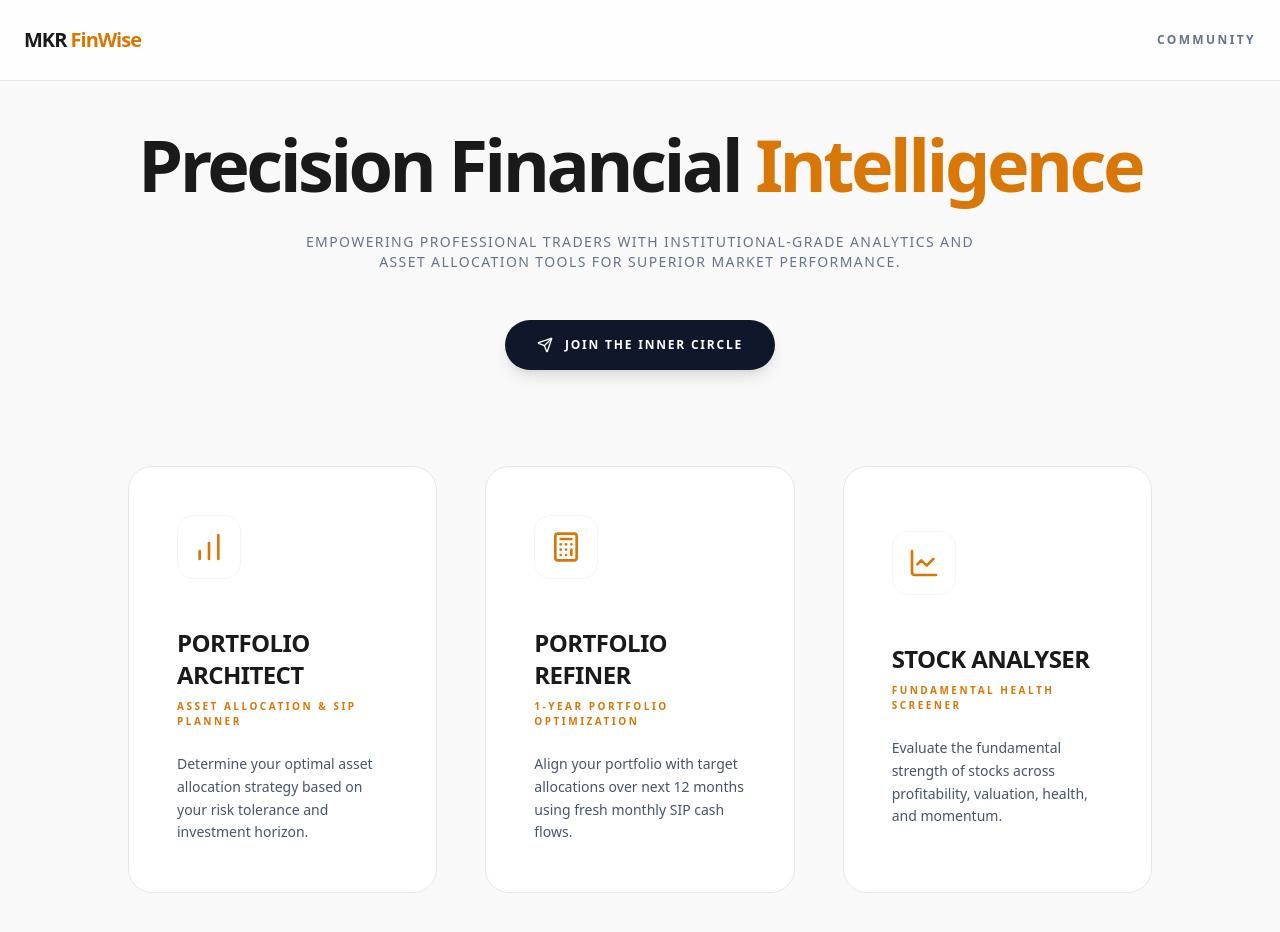
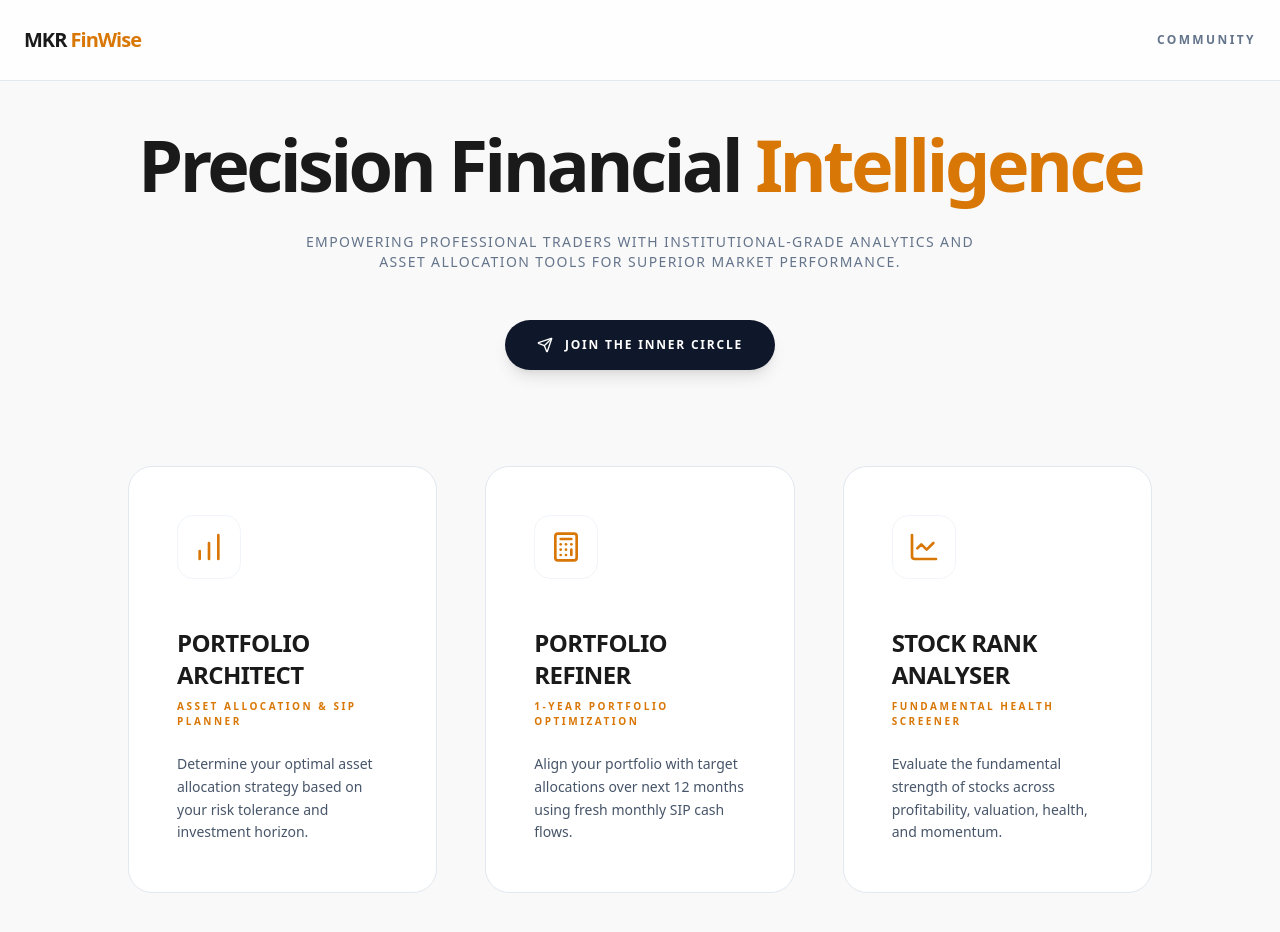
Before and after one commit to svmkr987/IndianAssetAllocator, a React (Vite) app: page / in a window 1280 px wide. Shown: the top 932 px of the page. Built offline with nearby package versions, Linux system fonts and the light colour scheme.

Commit message:
Updated name

```diff
--- a/App.tsx
+++ b/App.tsx
@@ -102,7 +102,7 @@ export default function App() {
                 <div className="w-16 h-16 mb-12 bg-white text-amber-600 rounded-2xl flex items-center justify-center border border-slate-100 group-hover:bg-amber-50 transition-colors duration-500">
                   <LineChart className="w-8 h-8" />
                 </div>
-                <h2 className="text-2xl font-black text-[#1a1a1a] mb-2 uppercase tracking-tight">Stock Analyser</h2>
+                <h2 className="text-2xl font-black text-[#1a1a1a] mb-2 uppercase tracking-tight">Stock Rank Analyser</h2>
                 <p className="text-[10px] font-bold text-amber-600 uppercase tracking-[0.25em] mb-6">Fundamental Health Screener</p>
                 <p className="text-slate-600 text-sm leading-relaxed font-medium group-hover:text-slate-900">
                   Evaluate the fundamental strength of stocks across profitability, valuation, health, and momentum.
```
